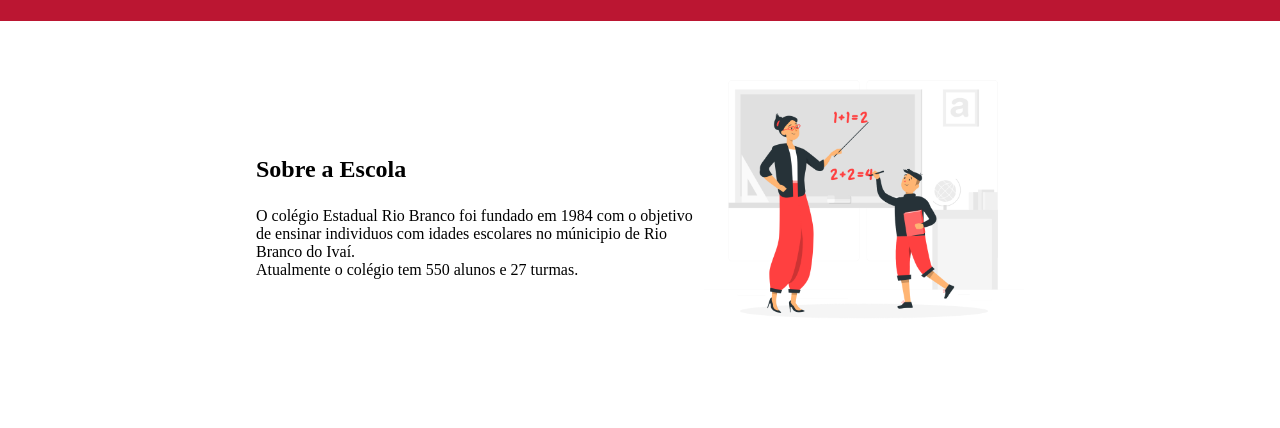
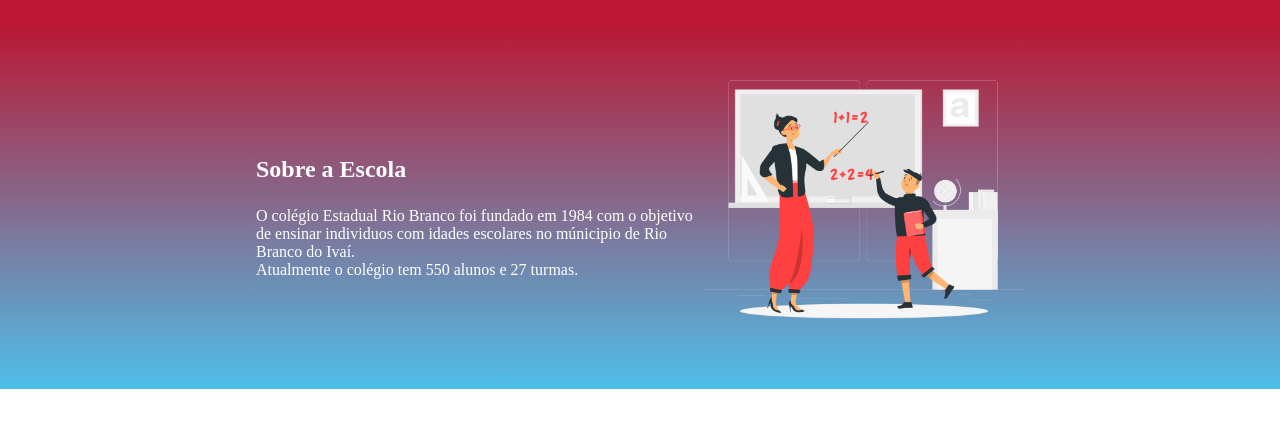
Before and after one commit to isabellaph/site-criativo-alura, a plain HTML site: page index.html in a window 1280 px wide. Shown: the part 64-492 px from the top of the page. Drawn offline with Linux system fonts and the light colour scheme.

Commit message:
Add files via upload

```diff
--- a/style.css
+++ b/style.css
@@ -27,8 +27,8 @@
 }
 
 .escola{
-    background-image: (#83819D,#4F4B4B);
-    color: black;
+    background-image: linear-gradient(#bb1632, #4ebfe9);
+    color: white;
     display: flex;
     justify-content: center;
     align-items: center;
```
